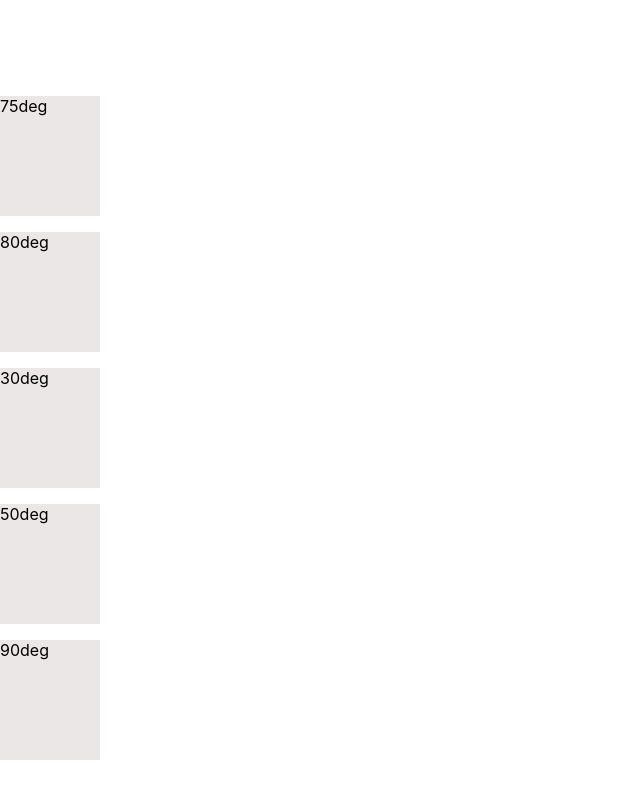
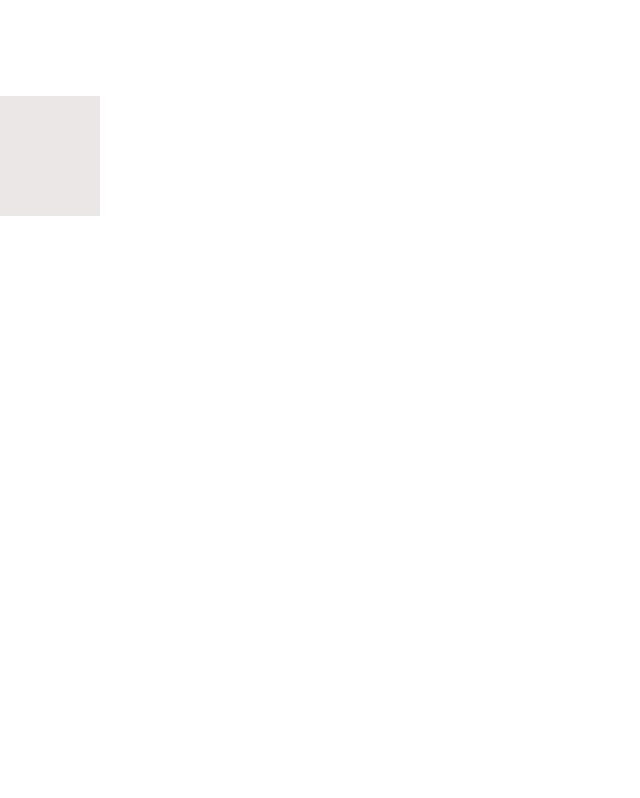
Before and after one commit to KevTheeDev/weatherapp, a React (Create React App) app: page / in a window 1280 px wide. Shown: the whole page, without its empty margins (0-640 px from the left). Built offline with nearby package versions, Linux system fonts and the light colour scheme.

Commit message:
updated ptags so all tags render in the tom and in their respective boxes, need to fix so that a different day can pop up each one

```diff
--- a/src/App.js
+++ b/src/App.js
@@ -36,9 +36,9 @@ export default class App extends React.Component {
     const data = await gotAPI.json()
     console.log( data )
     this.setState({
-      tempMin: data.list[0].main.temp,
-      tempMax: data.list.temp_max,
-      day: data.dt_txt,
+      tempMin: data.list[0].main.temp_min,
+      tempMax: data.list[0].main.temp_max,
+      day: data.list[0].dt_txt,
     })
   }
 
@@ -50,11 +50,11 @@ export default class App extends React.Component {
           {/* prop={value} */}
           {/* .this refers to the getWeather */}
           {/* using an onclick in the p tag does not make the page refresh, so that's good */}
-    <p id="render-weatherbox" onClick={this.getWeather}>75deg {this.setState}</p>
-        <p id="render-weatherbox" onClick={this.getWeather}>80deg</p>
-        <p id="render-weatherbox" onClick={this.getWeather}>30deg</p>
-        <p id="render-weatherbox" onClick={this.getWeather}>50deg</p>
-        <p id="render-weatherbox" onClick={this.getWeather}>90deg</p>
+        <p id="render-weatherbox" onClick={this.getWeather}> {this.state.tempMin} {this.state.tempMax} {this.state.day}</p>
+        <p id="render-weatherboxD2" onClick={this.getWeather}>{this.state.tempMin} {this.state.tempMax} {this.state.day}</p>
+        <p id="render-weatherboxD3" onClick={this.getWeather}>{this.state.tempMin} {this.state.tempMax} {this.state.day}</p>
+        <p id="render-weatherboxD4" onClick={this.getWeather}>{this.state.tempMin} {this.state.tempMax} {this.state.day}</p>
+        <p id="render-weatherboxD5" onClick={this.getWeather}>{this.state.tempMin} {this.state.tempMax} {this.state.day}</p>
 
       </div>
     )
```
